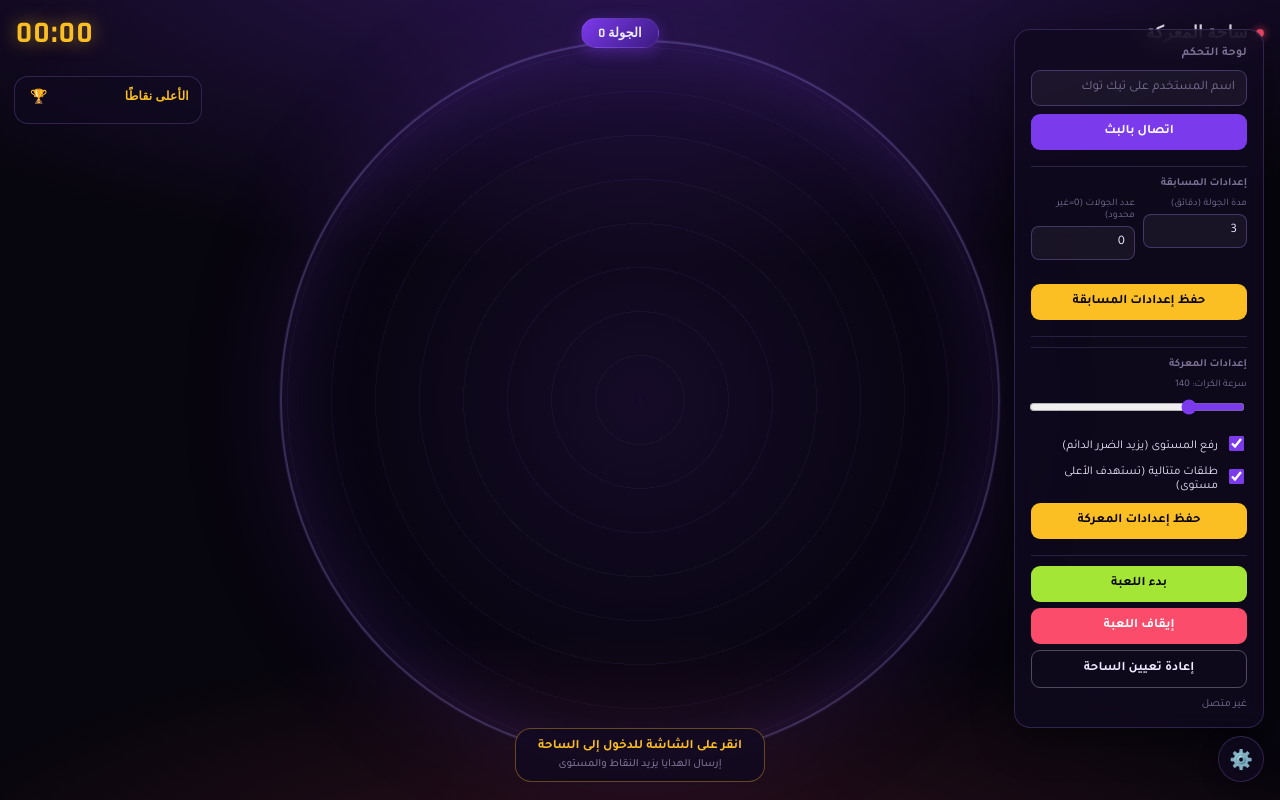
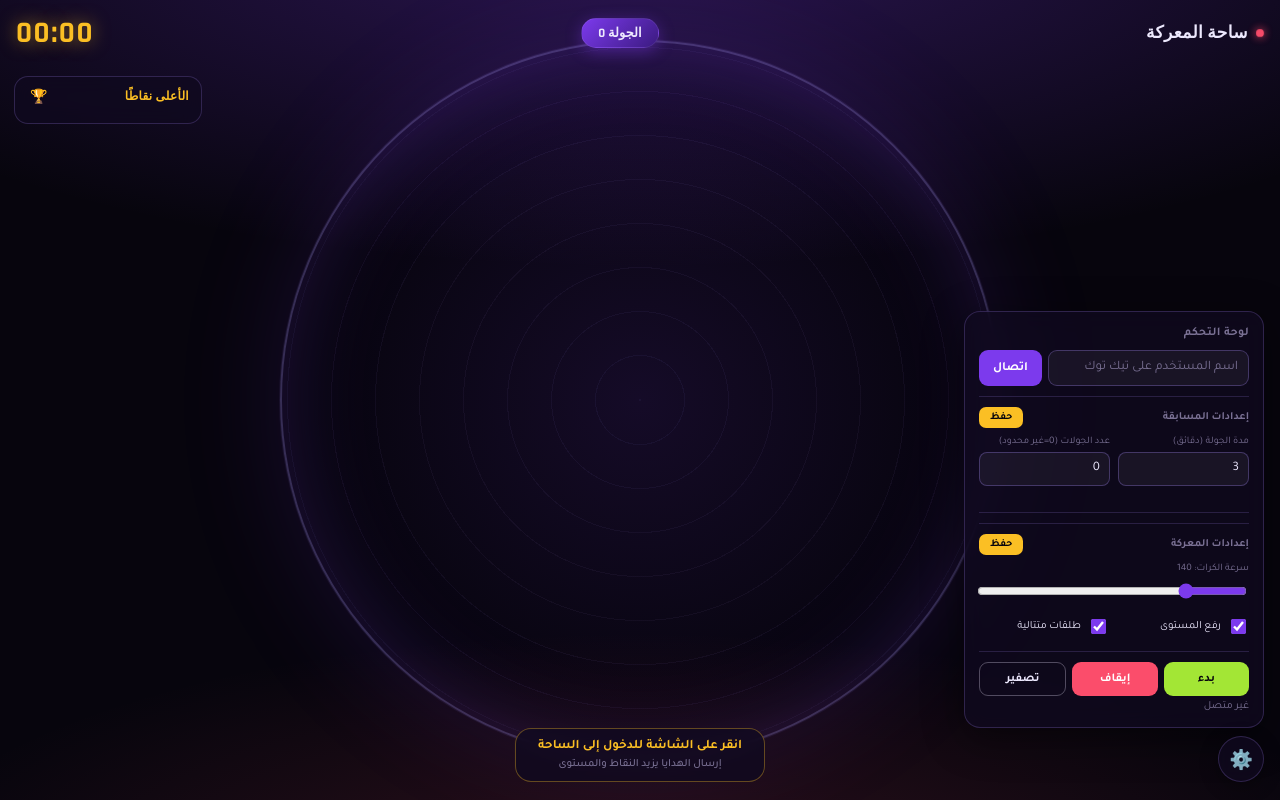
Before and after one commit to corinijamal/tiktok-live-connector, a website: page public/index.html in a window 1280 px wide. Both pictures are taken after a click on the button "⚙️". Drawn offline with nearby package versions, Linux system fonts and the light colour scheme; no server answers.

Commit message:
Add files via upload

```diff
--- a/public/index.html
+++ b/public/index.html
@@ -481,8 +481,10 @@
     background: var(--panel-bg);
     border: 1px solid var(--panel-border);
     border-radius: 16px;
-    padding: 16px;
-    width: min(250px, calc(100vw - 32px));
+    padding: 14px;
+    width: min(300px, calc(100vw - 24px));
+    max-height: calc(100dvh - 90px - var(--safe-t) - var(--safe-b));
+    overflow-y: auto;
     z-index: 60;
     font-size: 13px;
     backdrop-filter: blur(12px);
@@ -494,48 +496,84 @@
   }
   .admin.open { transform: translateY(0) scale(1); opacity: 1; pointer-events: auto; }
   .admin h4 { margin: 0 0 10px; font-size: 12px; color: var(--dim); font-weight: 700; letter-spacing: 0.3px; }
-  .admin input {
-    width: 100%;
-    padding: 9px 11px;
+
+  /* Connect row: username + connect button side by side */
+  .connect-row { display: flex; gap: 6px; margin-bottom: 10px; }
+  .connect-row input {
+    flex: 1;
+    min-width: 0;
+    padding: 9px 10px;
     border-radius: 9px;
     border: 1px solid rgba(167,139,250,0.3);
     background: rgba(255,255,255,0.05);
     color: var(--ice);
-    margin-bottom: 8px;
     font-family: 'Tajawal', sans-serif;
     font-size: 13px;
   }
-  .admin input::placeholder { color: var(--dim); }
-  .admin button {
-    width: 100%;
-    padding: 10px;
+  .connect-row input::placeholder { color: var(--dim); }
+  .connect-row button {
+    flex-shrink: 0;
+    padding: 9px 14px;
     border-radius: 9px;
     border: none;
     font-weight: 700;
     cursor: pointer;
-    margin-bottom: 6px;
     font-family: 'Tajawal', sans-serif;
-    font-size: 13px;
+    font-size: 12.5px;
+    background: var(--violet);
+    color: white;
     transition: opacity 0.15s, transform 0.1s;
   }
-  .admin button:active { transform: scale(0.98); }
-  .btn-connect { background: var(--violet); color: white; }
+
+  /* Action row: start / stop / reset as three compact buttons */
+  .action-row { display: flex; gap: 6px; margin-bottom: 4px; }
+  .action-row button {
+    flex: 1;
+    padding: 9px 2px;
+    border-radius: 9px;
+    border: none;
+    font-weight: 700;
+    cursor: pointer;
+    font-family: 'Tajawal', sans-serif;
+    font-size: 12px;
+    transition: opacity 0.15s, transform 0.1s;
+  }
+  .action-row button:active, .connect-row button:active { transform: scale(0.96); }
   .btn-start { background: var(--lime); color: #07050d; }
   .btn-stop { background: var(--ember); color: white; }
-  .admin button.btn-reset { background: transparent; color: var(--ice); border: 1px solid rgba(237, 233, 254, 0.3); }
-  .admin button.btn-config { background: var(--gold); color: #07050d; }
+  .btn-reset { background: transparent; color: var(--ice); border: 1px solid rgba(237, 233, 254, 0.3) !important; }
+
   .config-section {
     border-top: 1px solid rgba(167,139,250,0.18);
     border-bottom: 1px solid rgba(167,139,250,0.18);
     margin: 10px 0;
     padding: 10px 0;
   }
-  .config-section .config-label {
+  .config-label-row {
+    display: flex;
+    align-items: center;
+    justify-content: space-between;
+    gap: 8px;
+    margin-bottom: 8px;
+  }
+  .config-label-row .config-label {
     font-size: 11px;
     color: var(--dim);
     font-weight: 700;
-    margin-bottom: 8px;
   }
+  .config-save-btn {
+    flex-shrink: 0;
+    background: var(--gold);
+    color: #07050d;
+    border: none;
+    border-radius: 7px;
+    padding: 4px 11px;
+    font-size: 10.5px;
+    font-weight: 700;
+    cursor: pointer;
+    font-family: 'Tajawal', sans-serif;
+  }
+  .config-save-btn:active { transform: scale(0.95); }
   .config-row {
     display: flex;
     gap: 8px;
@@ -565,15 +603,18 @@
   }
   .gift-mode-field {
     display: flex;
-    flex-direction: column;
-    gap: 6px;
-    margin-bottom: 10px;
+    flex-direction: row;
+    flex-wrap: wrap;
+    gap: 6px 10px;
+    margin-bottom: 4px;
   }
   .gift-mode-field label {
+    flex: 1;
+    min-width: 105px;
     display: flex;
     align-items: center;
-    gap: 7px;
-    font-size: 12px;
+    gap: 6px;
+    font-size: 11px;
     color: var(--ice);
     cursor: pointer;
   }
@@ -602,7 +643,7 @@
     .toast-stack { top: calc(54px + var(--safe-t)); }
     .toast { font-size: 11px; padding: 6px 12px; }
     .fab-toggle { width: 42px; height: 42px; font-size: 17px; right: 12px; }
-    .admin { right: 12px; width: min(230px, calc(100vw - 24px)); }
+    .admin { right: 12px; width: min(280px, calc(100vw - 20px)); padding: 12px; }
     .winner-avatar { width: 100px; height: 100px; }
     .winner-name { font-size: 20px; }
   }
@@ -646,11 +687,16 @@
 
   <div class="admin" id="adminPanel">
     <h4>لوحة التحكم</h4>
-    <input id="usernameInput" placeholder="اسم المستخدم على تيك توك" />
-    <button class="btn-connect" onclick="connectTikTok()">اتصال بالبث</button>
+    <div class="connect-row">
+      <input id="usernameInput" placeholder="اسم المستخدم على تيك توك" />
+      <button onclick="connectTikTok()">اتصال</button>
+    </div>
 
     <div class="config-section">
-      <div class="config-label">إعدادات المسابقة</div>
+      <div class="config-label-row">
+        <span class="config-label">إعدادات المسابقة</span>
+        <button class="config-save-btn" onclick="saveConfig()">حفظ</button>
+      </div>
       <div class="config-row">
         <div class="config-field">
           <label>مدة الجولة (دقائق)</label>
@@ -661,25 +707,28 @@
           <input id="totalRoundsInput" type="number" min="0" step="1" value="0" />
         </div>
       </div>
-      <button class="btn-config" onclick="saveConfig()">حفظ إعدادات المسابقة</button>
     </div>
 
     <div class="config-section">
-      <div class="config-label">إعدادات المعركة</div>
+      <div class="config-label-row">
+        <span class="config-label">إعدادات المعركة</span>
+        <button class="config-save-btn" onclick="saveBattleConfig()">حفظ</button>
+      </div>
       <div class="config-field">
         <label>سرعة الكرات: <span id="speedValueLabel">140</span></label>
         <input id="speedInput" type="range" min="20" max="600" step="10" value="140" oninput="document.getElementById('speedValueLabel').textContent = this.value" />
       </div>
       <div class="gift-mode-field">
-        <label><input type="checkbox" id="giftLevelCheckbox" checked /> رفع المستوى (يزيد الضرر الدائم)</label>
-        <label><input type="checkbox" id="giftShotsCheckbox" checked /> طلقات متتالية (تستهدف الأعلى مستوى)</label>
+        <label><input type="checkbox" id="giftLevelCheckbox" checked /> رفع المستوى</label>
+        <label><input type="checkbox" id="giftShotsCheckbox" checked /> طلقات متتالية</label>
       </div>
-      <button class="btn-config" onclick="saveBattleConfig()">حفظ إعدادات المعركة</button>
     </div>
 
-    <button class="btn-start" onclick="startGame()">بدء اللعبة</button>
-    <button class="btn-stop" onclick="stopGame()">إيقاف اللعبة</button>
-    <button class="btn-reset" onclick="resetGame()">إعادة تعيين الساحة</button>
+    <div class="action-row">
+      <button class="btn-start" onclick="startGame()">بدء</button>
+      <button class="btn-stop" onclick="stopGame()">إيقاف</button>
+      <button class="btn-reset" onclick="resetGame()">تصفير</button>
+    </div>
     <div class="status" id="statusLine">غير متصل</div>
   </div>
 </div>
```
